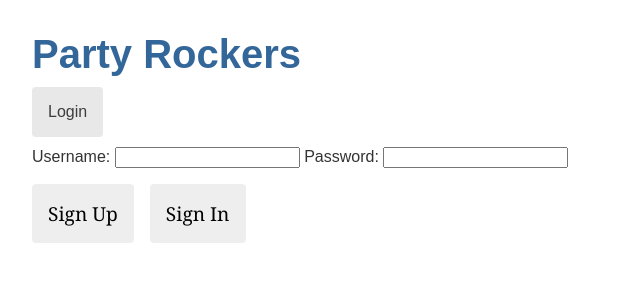
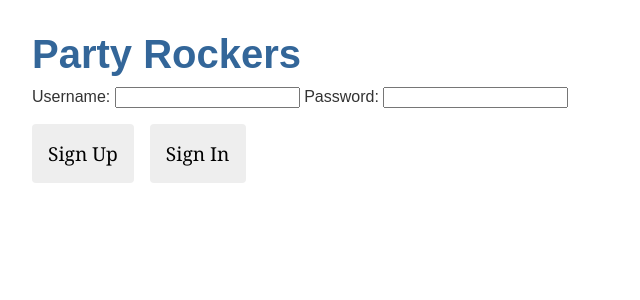
Before and after one commit to alexcarron/rock-estore, an Angular app in the folder estore-ui/: page /login in a window 1280 px wide. Shown: the top 300 px of the page, without its empty margins (0-640 px from the left). Built offline with nearby package versions, Linux system fonts and the light colour scheme; no server answers.

Commit message:
Logout button routes to login component

```diff
--- a/estore-ui/src/app/app.component.html
+++ b/estore-ui/src/app/app.component.html
@@ -4,8 +4,7 @@
 	<a *ngIf="userService.getSignedInUserId()==  0"routerLink="/rocks">Inventory</a>
 	<a *ngIf="userService.getSignedInUserId()>  -1"routerLink="/dashboard">Dashboard</a>
     <a *ngIf="userService.getSignedInUserId()>   0"routerLink="/cart">Cart</a>
-	<a *ngIf="userService.getSignedInUserId()== -1"routerLink="/login">Login</a>
-	<a *ngIf="userService.getSignedInUserId()>-  1"routerLink="/logout">Log Out</a>
+	<a *ngIf="userService.getSignedInUserId()> -1"routerLink="/login" (click)="userService.logOutUser()">Log Out</a>
 </nav>
 <router-outlet></router-outlet>
 <app-messages></app-messages>
```
